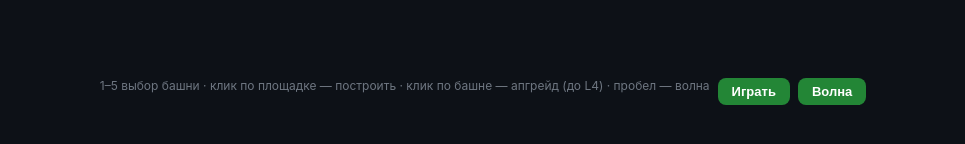
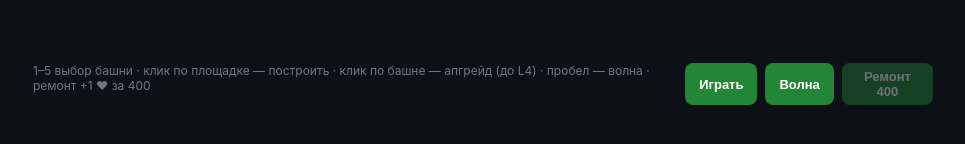
Before and after one commit to johannschmidt829/td-poligon, a plain HTML site: page index.html in a window 1280 px wide. Shown: the part 614-758 px from the top of the page, without its empty margins (157-1122 px from the left). Drawn offline with Linux system fonts and the light colour scheme.

Commit message:
balance: income scales as hpk^-0.5, wave bonus sqrt, repair sink 400; monotone difficulty 18/18/15/11/7

```diff
--- a/index.html
+++ b/index.html
@@ -17,7 +17,7 @@ button:hover{background:#2ea043}
 <div id="wrap"><canvas id="c" width="900" height="500"></canvas>
 <div id="hud"><span class="gold">💰 <b id="gold">0</b></span><span class="life">❤ <b id="lives">20</b></span><span class="wave">🌊 <b id="wave">0</b>/5</span><span class="poly">📍 <b id="poly">—</b></span></div>
 <div id="shop"><div></div><div></div><div></div><div></div><div></div></div>
-<div id="bar"><span>1–5 выбор башни · клик по площадке — построить · клик по башне — апгрейд (до L4) · пробел — волна</span><button id="playmenu">Играть</button><button id="nextwave">Волна</button></div>
+<div id="bar"><span>1–5 выбор башни · клик по площадке — построить · клик по башне — апгрейд (до L4) · пробел — волна · ремонт +1 ❤ за 400</span><button id="playmenu">Играть</button><button id="nextwave">Волна</button><button id="repair">Ремонт 400</button></div>
 </div><script>
 
 "use strict";
@@ -25,13 +25,13 @@ button:hover{background:#2ea043}
 const POLYGONS=[
  {id:"trava",   name:"Трава",   hpk:1.00, spdk:1.00, gold:320, path:[[-40,250],[210,250],[210,120],[520,120],[520,380],[940,380]],
   slots:[[110,175],[150,322],[288,192],[390,45],[600,308],[700,452]]},
- {id:"les",     name:"Лес",     hpk:1.30, spdk:1.05, gold:320, path:[[-40,120],[300,120],[300,380],[620,380],[620,140],[940,140]],
+ {id:"les",     name:"Лес",     hpk:1.30, spdk:1.12, gold:320, path:[[-40,120],[300,120],[300,380],[620,380],[620,140],[940,140]],
   slots:[[120,200],[220,300],[380,200],[470,440],[700,220],[800,420]]},
- {id:"pustynya",name:"Пустыня", hpk:1.70, spdk:1.10, gold:340, path:[[-40,380],[250,380],[250,100],[560,100],[560,300],[940,300]],
+ {id:"pustynya",name:"Пустыня", hpk:1.70, spdk:1.14, gold:340, path:[[-40,380],[250,380],[250,100],[560,100],[560,300],[940,300]],
   slots:[[120,300],[330,200],[340,440],[640,180],[640,380],[780,200]]},
- {id:"ostrova", name:"Острова", hpk:2.15, spdk:1.15, gold:360, path:[[-40,200],[200,200],[200,400],[480,400],[480,150],[940,150]],
+ {id:"ostrova", name:"Острова", hpk:2.15, spdk:1.18, gold:360, path:[[-40,200],[200,200],[200,400],[480,400],[480,150],[940,150]],
   slots:[[110,120],[280,280],[280,460],[560,320],[560,60],[760,230]]},
- {id:"vulkany", name:"Вулканы", hpk:2.70, spdk:1.20, gold:380, path:[[-40,320],[180,320],[180,120],[440,120],[440,400],[940,400]],
+ {id:"vulkany", name:"Вулканы", hpk:2.70, spdk:1.22, gold:380, path:[[-40,320],[180,320],[180,120],[440,120],[440,400],[940,400]],
   slots:[[100,230],[260,200],[260,440],[520,200],[620,320],[780,320]]},
 ];
 const TOWERS=[
@@ -43,6 +43,9 @@ const TOWERS=[
 ];
 const WAVE_DEF=[{n:8,hp:1.00,spd:1.00},{n:10,hp:1.55,spd:1.05},{n:12,hp:2.25,spd:1.10},{n:14,hp:3.15,spd:1.15},{n:16,hp:4.40,spd:1.20}];
 const BASE_HP=44, BASE_SPD=36, RANGE=240, LIVES0=20;
+// Правка баланса 15.11.2026 (запрос @Dr_Chernikov): доход растёт как sqrt(hpk), а не линейно;
+// скорость врагов компенсирует длину пути, чтобы время под обстрелом падало монотонно.
+const TUNE={incExp:0.50, waveBase:400, waveK:0.45, repairCost:400};
 const UNITS=["pawn","arch","warr","lanc","pawn"];
 
 // ============ canvas ============
@@ -208,7 +211,7 @@ function update(dt){
     if(en.burnT>0){en.burnT-=dt;en.hp-=en.burnDps*dt;}
     en.d+=en.spd*dt;en.anim+=dt;
     if(en.hp<=0){en.dead=true;
-      let rw=Math.round(en.maxHp*0.10);if(en.boss>0)rw=Math.round(rw*1.8);S.gold+=rw;
+      let rw=Math.round(en.maxHp*0.10*Math.pow(POLYGONS[S.pi].hpk,-TUNE.incExp));if(en.boss>0)rw=Math.round(rw*1.8);S.gold+=rw;
       for(let i=0;i<(en.boss?14:5);i++)S.parts.push({x:posAt(en.d).x,y:posAt(en.d).y,vx:(Math.random()-0.5)*90,vy:-40-Math.random()*60,life:0.5});
       continue;}
     if(en.d>=TOTAL){en.dead=true;S.lives--;}
@@ -238,7 +241,7 @@ function update(dt){
   if(S.waveActive&&!S.spawnQueue.length&&!S.enemies.length){
     S.waveActive=false;
     const P=POLYGONS[S.pi];
-    S.gold+=Math.round(350*(1+P.hpk*0.6));
+    S.gold+=Math.round(TUNE.waveBase*(1+Math.pow(P.hpk,0.5)*TUNE.waveK));
     if(S.wave>=5){S.finished[P.id]=true;const all=POLYGONS.every(q=>S.finished[q.id]);
       S.screen=all?"win":"menu";S.msg=all?"Все 5 полигонов пройдены":"Полигон пройден";}
     else S.betweenTimer=3;
@@ -337,6 +340,9 @@ function syncHud(){
       el.innerHTML="<b>"+d.name+"</b><span>"+d.cost+" · "+d.desc+"</span>";
     });
   }else shop.style.display="none";
+  const rb=document.getElementById("repair");
+  if(rb){const can=S.screen==="game"&&S.lives<LIVES0&&S.gold>=TUNE.repairCost;
+    rb.style.opacity=can?"1":"0.4";rb.style.pointerEvents=can?"auto":"none";}
 }
 let last=performance.now();
 function loop(now){const dt=Math.min((now-last)/1000,0.05);last=now;
@@ -345,6 +351,11 @@ function loop(now){const dt=Math.min((now-last)/1000,0.05);last=now;
 cv.addEventListener("click",()=>{if(S.screen==="dead")S.screen="menu";});
 document.getElementById("playmenu").addEventListener("click",()=>{setPolygon(0);S.screen="game";});
 document.getElementById("nextwave").addEventListener("click",()=>startWave());
+document.getElementById("repair").addEventListener("click",()=>{
+  if(S.screen!=="game")return;
+  if(S.lives>=LIVES0||S.gold<TUNE.repairCost)return;
+  S.gold-=TUNE.repairCost;S.lives++;
+});
 setPolygon(0);S.screen="menu";
 requestAnimationFrame(loop);
 
```
